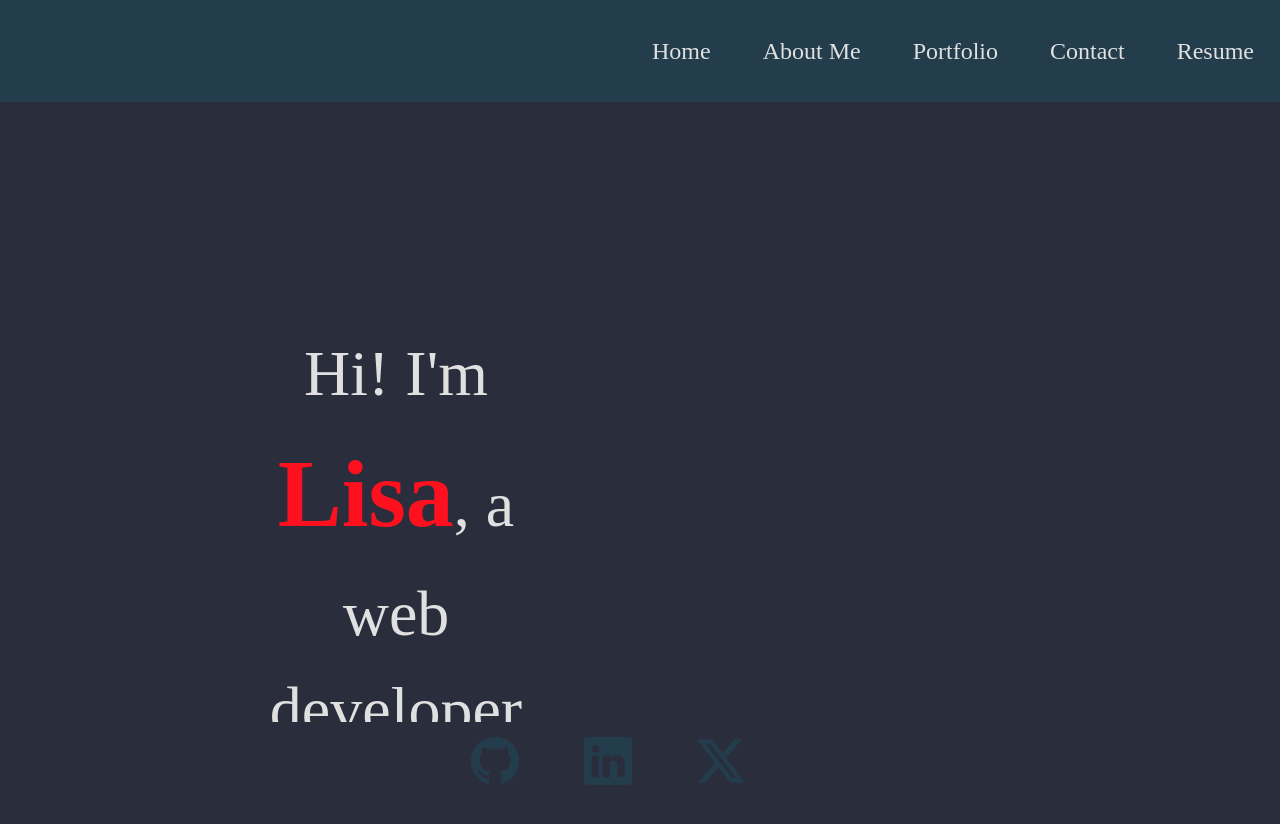
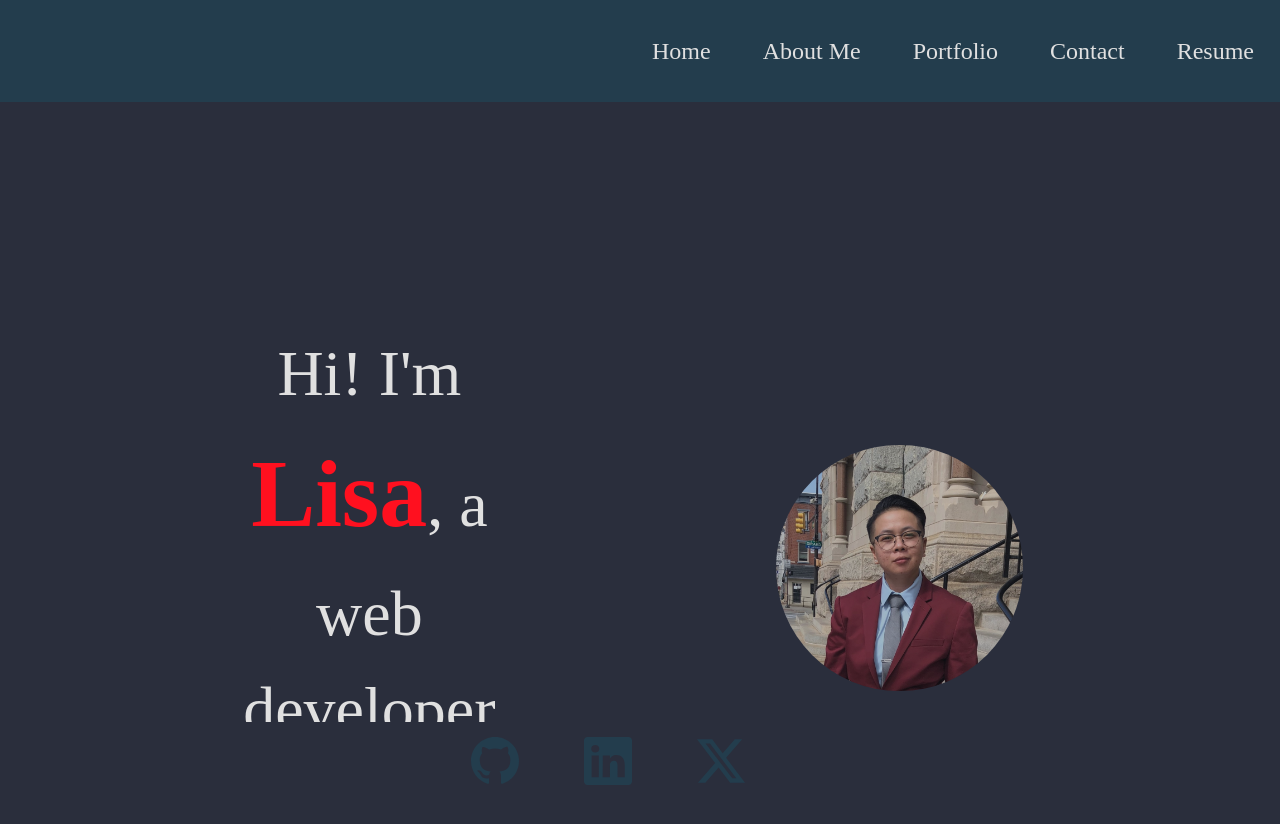
Before and after one commit to ayoleese/My-React-Portfolio, a React (Vite) app: page / in a window 1280 px wide. Shown: the top 824 px of the page. Built offline with nearby package versions, Linux system fonts and the light colour scheme.

Commit message:
completed homepage

```diff
--- a/src/pages/Home.jsx
+++ b/src/pages/Home.jsx
@@ -1,7 +1,13 @@
+import React from 'react';
+import profilePic from '../images/profilePic.jpeg'; // Import profile picture
+
 const styles = {
     card: {
         textAlign: 'center',
-        margin: '14rem'
+        width: '68%',
+        margin: '14rem auto',
+        display: 'flex', // Using flexbox for layout
+        alignItems: 'center'
     },
     baseText: {
         fontSize: '4rem'
@@ -11,15 +17,29 @@ const styles = {
         fontSize: '6rem',
         fontWeight: 'bold',
     },
+    profileImageContainer: {
+        marginLeft: '25%' // Adjust the margin to separate the image from text
+    },
+    profileImage: {
+        width: '75%', // width of the image
+        height: '75%', // height of the image
+        borderRadius: '50%', // round up the photo
+        opacity: 0.7, // Lighten up the photo
+    }
 };
 
 export default function Home() {
     return (
-        <div style={styles.card} className="col-sm-3">
-            <text style={styles.baseText}>Hi! I'm </text>
-                <text style={styles.innerText}>Lisa</text>
-            <text style={styles.baseText}>, a web developer</text>
-            <p>Full Stack Developer</p>
+        <div style={styles.card}>
+            <div>
+                <span style={styles.baseText}>Hi! I'm </span>
+                <span style={styles.innerText}>Lisa</span>
+                <span style={styles.baseText}>, a web developer</span>
+                <p>Full Stack Developer</p>
+            </div>
+            <div style={styles.profileImageContainer}>
+                <img src={profilePic} alt="Profile" style={styles.profileImage} />
+            </div>
         </div>
     );
 }
```
Also changed, not shown: src/images/profilePic.jpeg (added).
